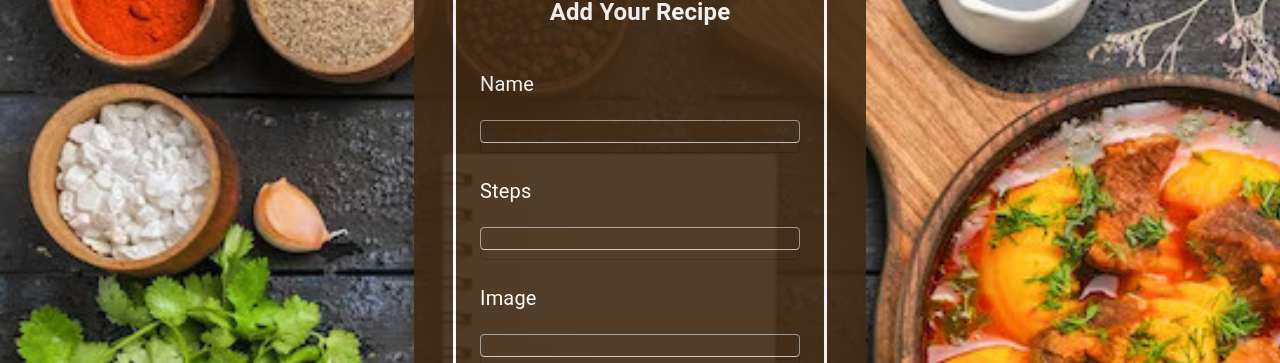
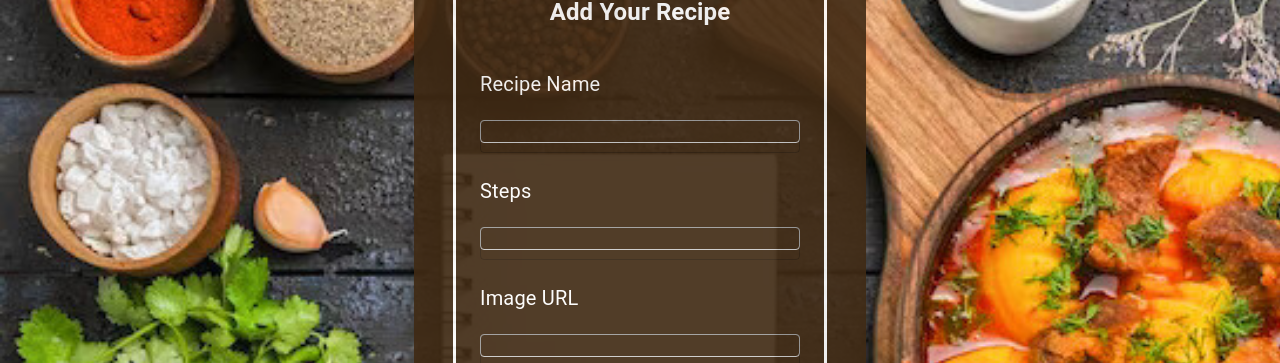
Before and after one commit to SANJANASOLANGA/ReactFoodRecipe, a React (Create React App) app in the folder Client/: page /create-receipe in a window 1280 px wide. Shown: the part 261-624 px from the top of the page. Built offline with nearby package versions, Linux system fonts and the light colour scheme.

Commit message:
Changed the label names

```diff
--- a/Client/src/components/recipes/CreateRecipe.js
+++ b/Client/src/components/recipes/CreateRecipe.js
@@ -66,11 +66,11 @@ const CreateRecipe = () => {
             <Typography>
               <h3 className="form-container__title">Add Your Recipe</h3>
             </Typography>
-            <InputLabel sx={labelStyles}>Name</InputLabel>
+            <InputLabel sx={labelStyles}>Recipe Name</InputLabel>
             <TextField name="title" onChange={handleChange} value={inputs.title} margin="normal" variant="outlined" />
             <InputLabel sx={labelStyles}>Steps</InputLabel>
             <TextField name="description" onChange={handleChange} value={inputs.description} margin="normal" variant="outlined" />
-            <InputLabel sx={labelStyles}>Image</InputLabel>
+            <InputLabel sx={labelStyles}>Image URL</InputLabel>
             <TextField name="imageURL" onChange={handleChange} value={inputs.imageURL} margin="normal" variant="outlined" />
             <div style={{ display: "flex", position: 'relative', justifyContent: 'center', alignItems: 'center' }}>
               <Button className='form-container__submit-button' style={{ width: '30%', height: '27px' }} variant="contained" type="submit">
```
